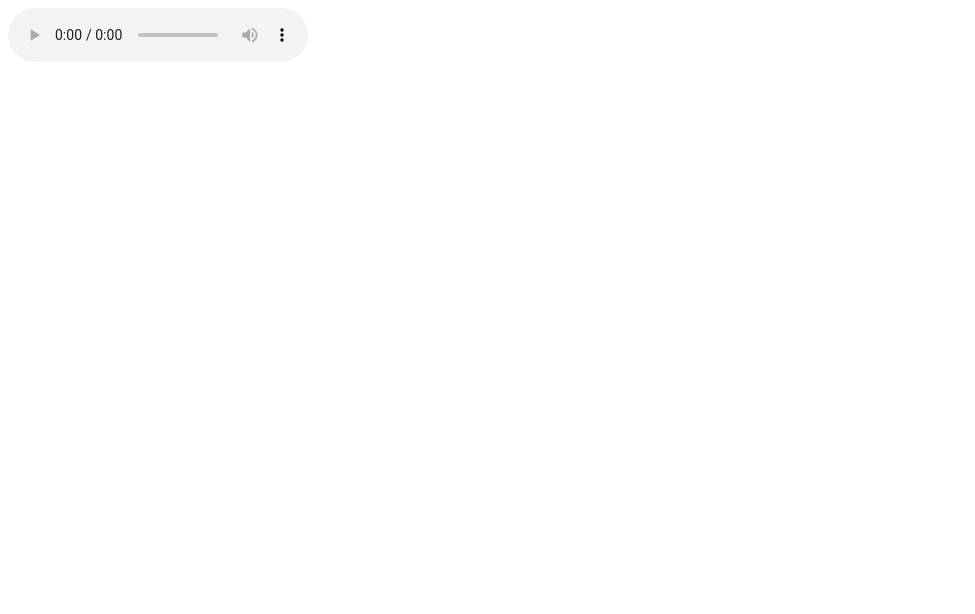
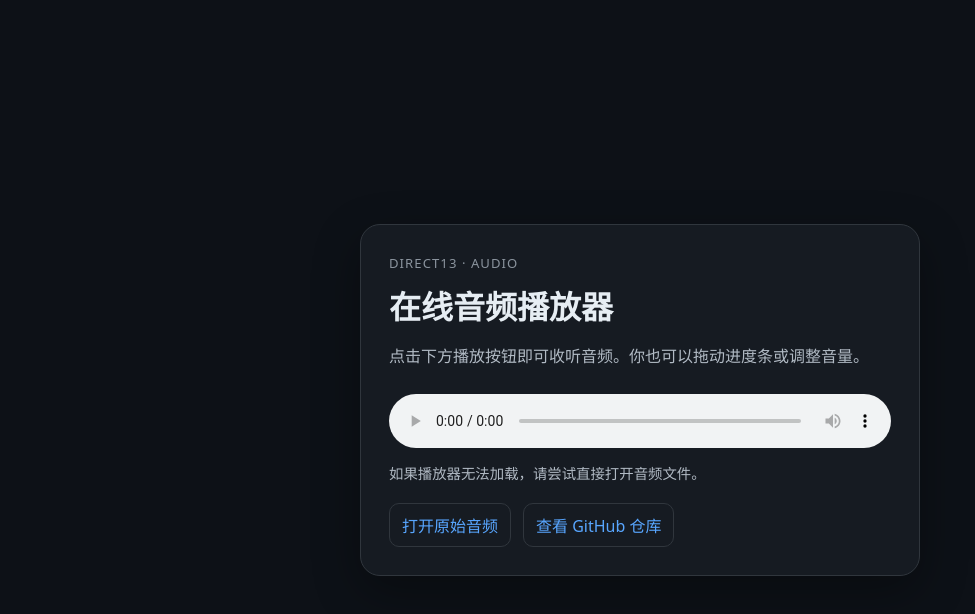
Before and after one commit to kongchuicheng/Direct-13-ost, a plain HTML site: page index.html in a window 1280 px wide. Shown: the whole page, without its empty margins (0-975 px from the left). Drawn offline with Linux system fonts and the light colour scheme.

Commit message:
Add files via upload

```diff
--- a/index.html
+++ b/index.html
@@ -1,4 +1,72 @@
-<audio controls>
-  <source src="https://github.com/kongchuicheng/Direct13/raw/refs/heads/main/1.mp3" type="audio/mpeg">
-  您的浏览器不支持音频播放。
-</audio>
+<!DOCTYPE html>
+<html lang="zh-CN">
+<head>
+  <meta charset="UTF-8">
+  <meta name="viewport" content="width=device-width, initial-scale=1">
+  <meta name="theme-color" content="#0d1117">
+  <title>在线音频播放器</title>
+  <style>
+    :root {
+      color-scheme: light dark;
+      font-family: system-ui, -apple-system, BlinkMacSystemFont, "Segoe UI", sans-serif;
+    }
+    * { box-sizing: border-box; }
+    body {
+      margin: 0;
+      min-height: 100vh;
+      display: grid;
+      place-items: center;
+      padding: 24px;
+      background: #0d1117;
+      color: #e6edf3;
+    }
+    main {
+      width: min(100%, 560px);
+      padding: 28px;
+      border: 1px solid #30363d;
+      border-radius: 20px;
+      background: #161b22;
+      box-shadow: 0 16px 48px #0005;
+    }
+    .eyebrow {
+      margin: 0 0 8px;
+      color: #8b949e;
+      font-size: .82rem;
+      letter-spacing: .08em;
+      text-transform: uppercase;
+    }
+    h1 { margin: 0 0 10px; font-size: clamp(1.5rem, 5vw, 2rem); }
+    p { color: #b1bac4; line-height: 1.6; }
+    audio { display: block; width: 100%; margin: 24px 0 14px; }
+    .links { display: flex; flex-wrap: wrap; gap: 12px; margin-top: 18px; }
+    a {
+      display: inline-block;
+      color: #58a6ff;
+      text-decoration: none;
+      padding: 9px 12px;
+      border: 1px solid #30363d;
+      border-radius: 10px;
+    }
+    a:hover { background: #21262d; }
+    .hint { font-size: .9rem; }
+  </style>
+</head>
+<body>
+  <main>
+    <p class="eyebrow">Direct13 · Audio</p>
+    <h1>在线音频播放器</h1>
+    <p>点击下方播放按钮即可收听音频。你也可以拖动进度条或调整音量。</p>
+
+    <audio controls preload="metadata">
+      <source src="https://github.com/kongchuicheng/Direct13/raw/refs/heads/main/1.mp3" type="audio/mpeg">
+      您的浏览器不支持 HTML 音频播放。
+    </audio>
+
+    <p class="hint">如果播放器无法加载，请尝试直接打开音频文件。</p>
+    <div class="links">
+      <a href="https://github.com/kongchuicheng/Direct13/raw/refs/heads/main/1.mp3" target="_blank" rel="noopener noreferrer">打开原始音频</a>
+      <a href="https://github.com/kongchuicheng/Direct13" target="_blank" rel="noopener noreferrer">查看 GitHub 仓库</a>
+    </div>
+  </main>
+</body>
+</html>
```
